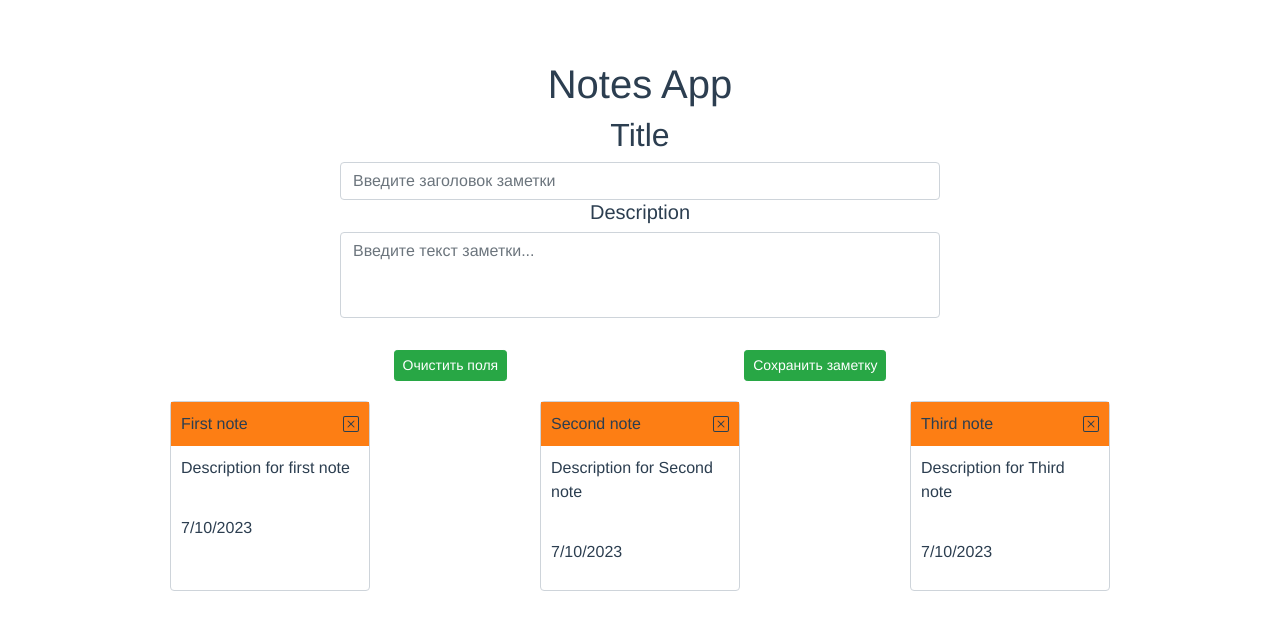
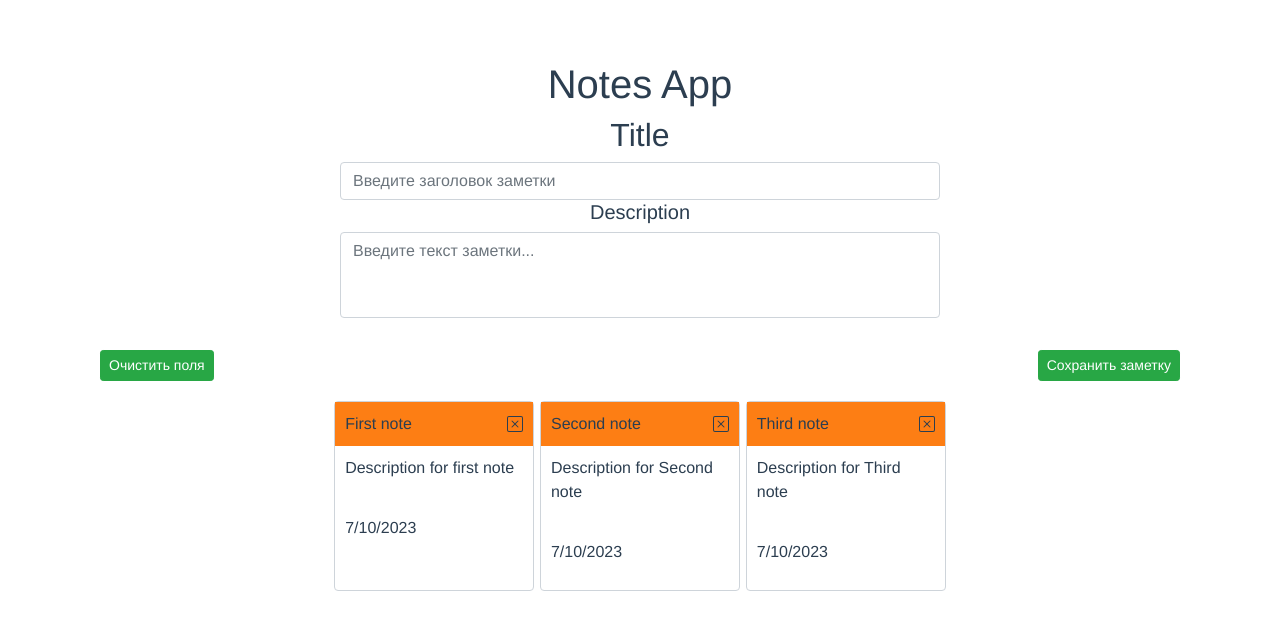
Before and after one commit to Siskinbird/vue-notes-2.0, a Vue app: page / in a window 1280 px wide. Shown: the top 630 px of the page. Built offline with nearby package versions, Linux system fonts and the light colour scheme.

Commit message:
add: row and coll main

```diff
--- a/src/App.vue
+++ b/src/App.vue
@@ -1,10 +1,15 @@
 <template>
   <div id="app">
     <div class="container-sm">
+      <div class="row-md">
+        <div class='col-7 m0-auto'>
           <h1>{{ title }}</h1>
 
           <Message v-if="message" :message="message" :showDismiss="showDismiss"/>
+        </div>
 
+
+        <div class='col-12 m0-auto'>
           <!--new note-->
 
           <NewNote
@@ -12,12 +17,24 @@
               @addNote="addNote"
               @reset="reset"
           />
+        </div>
+
+
+          <div class='col-7 m0-auto'>
 
           <!--notes-->
           <Notes
               :notes="notes"
               @remove="removeNote"
           />
+        </div>
+
+
+      </div>
+
+
+
+
 
     </div>
   </div>
--- a/src/components/NewNote.vue
+++ b/src/components/NewNote.vue
@@ -24,7 +24,7 @@
     </div>
     <div>
       <div class="row">
-        <div class="col-8 m0-auto d-flex al-center j-around">
+        <div class="col-12 m0-auto d-flex al-center j-between">
           <b-button @click="reset" variant="success" size="sm">Очистить поля</b-button>
           <b-button @click="addNote" variant="success" size="sm">Сохранить заметку</b-button>
         </div>
```
Lines whose indentation alone changed are shown as unchanged.
